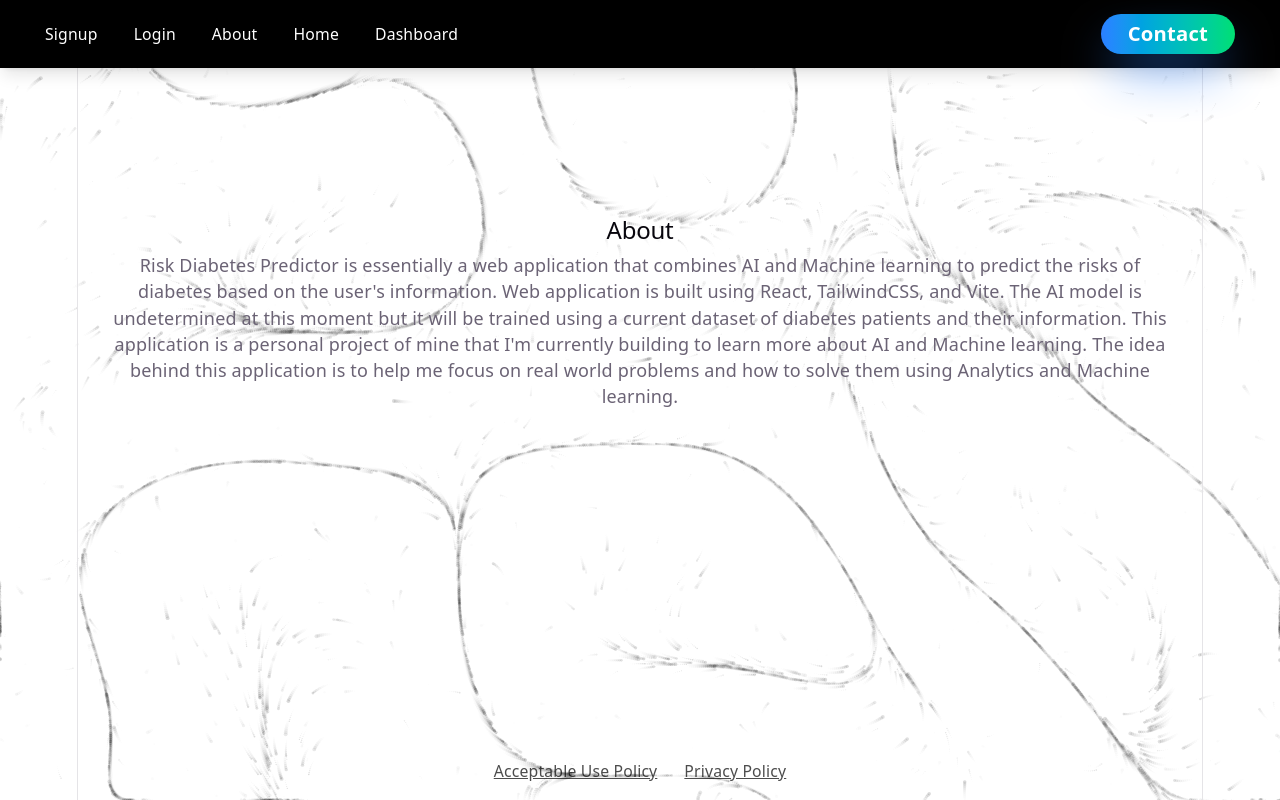
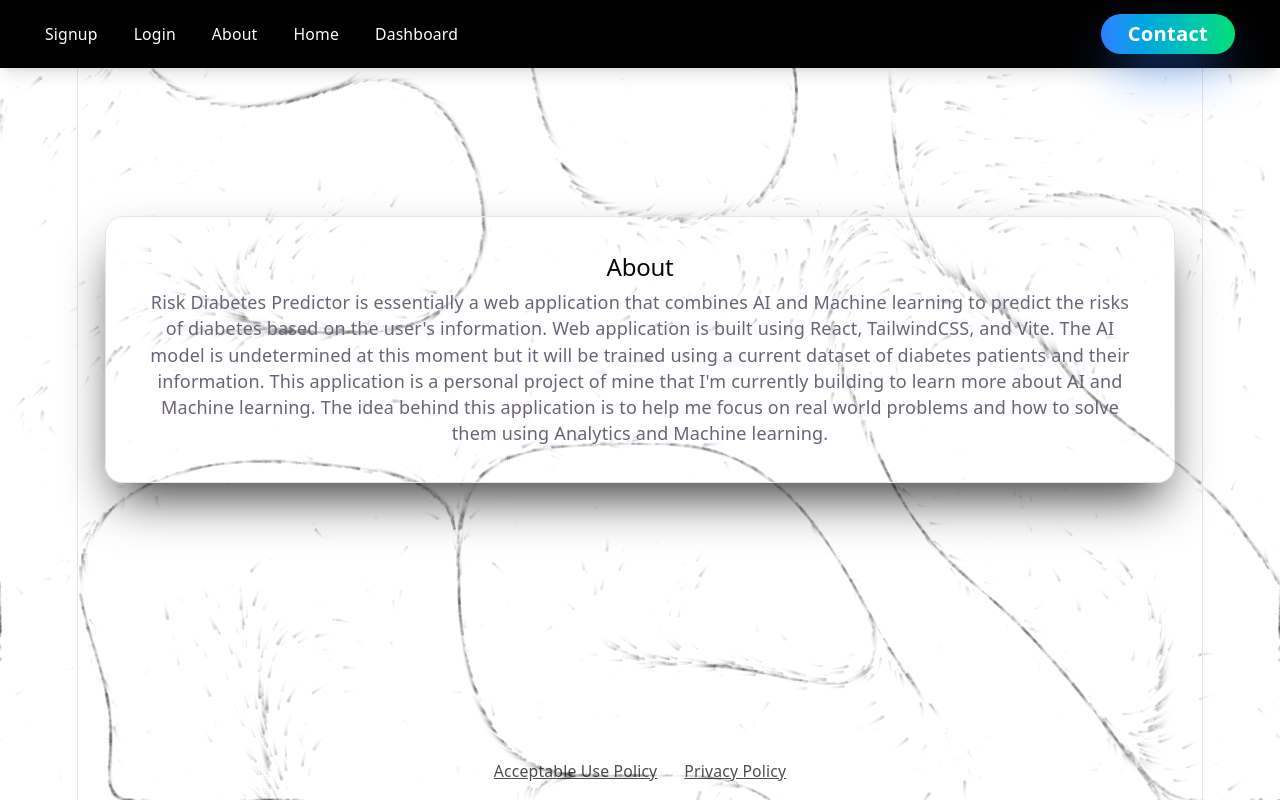
Before and after one commit to KyleKyleA/risk-diabetes-predictor, a React app in the folder Frontend/: page /about in a window 1280 px wide. Built offline with nearby package versions, Linux system fonts and the light colour scheme; the HTML template or start-up script is replaced by a standard one.

Commit message:
just fixing up the background but im mostly done for today did the login form, styling, and questionairre today good grinding

```diff
--- a/Frontend/src/views/About.jsx
+++ b/Frontend/src/views/About.jsx
@@ -8,17 +8,17 @@ function About() {
 
     return (
 
-        <div className="max-w-5xl mx-auto px-6 pt-24 pb-16">
-
-            <h2 className="text-white-400 text-center">About</h2>
+        <section className="max-w-5xl mx-auto px-6 pt-24 pb-16">
+        <div className="w-full p-8 rounded-2xl bg-grey border border-[var(--border)] shadow-2xl shadow-black/80">
+               <h2 className="text-white-400 text-center">About</h2>
             <p className="text-white-400 text-center mt-4">
                 Risk Diabetes Predictor is essentially a web application that combines AI and Machine learning to predict the risks of diabetes based on the user's information.
                 Web application is built using React, TailwindCSS, and Vite. The AI model is undetermined at this moment but it will be trained using a current dataset of diabetes patients and their information.
                 This application is a personal project of mine that I'm currently building to learn more about AI and Machine learning. The idea behind this application is to help me focus on real world problems
                 and how to solve them using Analytics and Machine learning.
             </p>
-
         </div>
+        </section>
     )
 }
 
```
